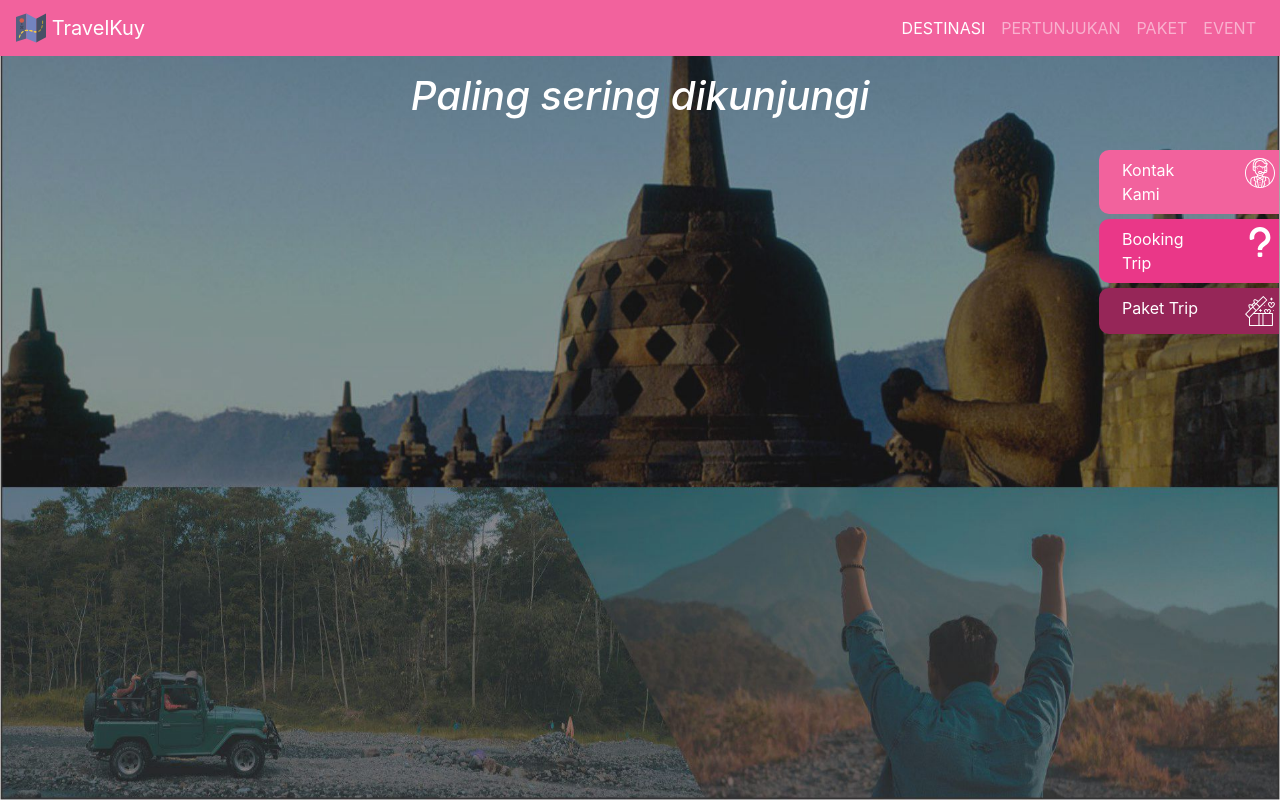
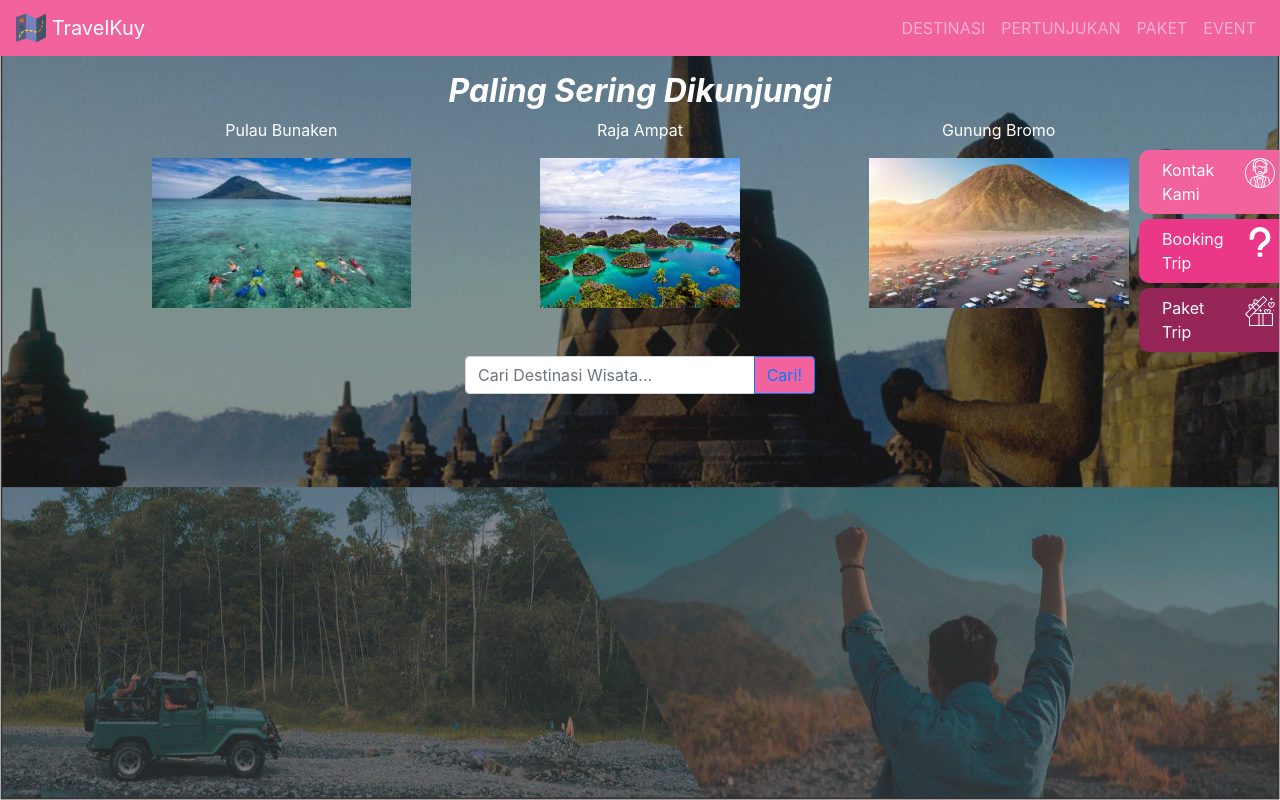
Before and after one commit to AnangM/SIWisata, a PHP site: page / in a window 1280 px wide. Run offline with PHP 8.4, Linux system fonts and the light colour scheme; some libraries are stand-ins or nearby versions.

Commit message:
add destinasi

```diff
--- a/css/main.css
+++ b/css/main.css
@@ -10,6 +10,14 @@
     background-attachment: fixed;
 }
 
+.card {
+    height: 100%;
+}
+
+.card-img-top {
+    max-height: 150px;
+}
+
 .main-secondary-bg {
     background-color: #ea3788;
 }
@@ -19,12 +27,16 @@
 }
 
 .main-right-nav {
-    max-width: 150px;
+    max-width: 110px;
     top: 150px;
     right: 16px;
     position: fixed;
     z-index: 99;
     margin-left: auto;
+}
+
+.main-search {
+    width: 400px !important;
 }
 
 .main-right-content {
@@ -35,6 +47,13 @@
 
 .main-right-content img {
     height: 30px;
+}
+
+.main-display-img {
+    max-height: 150px;
+    width: 100%;
+    overflow: hidden;
+    width: auto;
 }
 
 @media (max-width:768px) {
--- a/index.php
+++ b/index.php
@@ -1,58 +1,33 @@
 <?php require('header.php'); ?>
 <div class="full-height main-bg-image">
-  <!-- Navbar     -->
-  <nav class="navbar sticky-top navbar-expand-md navbar-dark  main-bg" style="margin-bottom:1em;">
+    <?php require('navbar.php'); ?>
 
-    <a class="navbar-brand" href="./">
-      <img height="30px" class="d-inline-block align-top" src="./images/icon/map.svg" alt="">
-      TravelKuy
-    </a>
-    <button class="navbar-toggler" type="button" data-toggle="collapse" data-target="#navbarNav" aria-controls="navbarNav" aria-expanded="false" aria-label="Toggle navigation">
-      <span class="navbar-toggler-icon"></span>
-    </button>
-    <div class="collapse navbar-collapse" id="navbarNav">
-      <ul class="navbar-nav ml-auto">
-        <li class="nav-item active">
-          <a class="nav-link" href="#">DESTINASI<span class="sr-only">(current)</span></a>
-        </li>
-        <li class="nav-item">
-          <a class="nav-link" href="#">PERTUNJUKAN</a>
-        </li>
-        <li class="nav-item">
-          <a class="nav-link" href="#">PAKET</a>
-        </li>
-        <li class="nav-item">
-          <a class="nav-link" href="#">EVENT</a>
-        </li>
-      </ul>
-    </div>
-  </nav>
   <!-- Side Nav -->
   <div class="main-right-nav text-white">
     <!-- Customer Service -->
     <div class="row main-bg main-right-content">
-      <div class="col-md-9">
+      <div class="col-sm-8">
         Kontak Kami
       </div>
-      <div class="col-md-3">
+      <div class="col-sm-3">
         <img src="./images/icon/cs.svg">
       </div>
     </div>
     <!-- Cara booking -->
     <div class="row main-secondary-bg main-right-content">
-      <div class="col-md-9">
+      <div class="col-sm-8">
         Booking Trip
       </div>
-      <div class="col-md-3">
+      <div class="col-sm-3">
         <img src="./images/icon/question.svg">
       </div>
     </div>
     <!-- paket trip -->
     <div class="row main-tritary-bg main-right-content">
-      <div class="col-md-9">
+      <div class="col-sm-8">
         Paket Trip
       </div>
-      <div class="col-md-3">
+      <div class="col-sm-3">
         <img src="./images/icon/gift.svg">
       </div>
       <!-- row -->
@@ -60,20 +35,55 @@
     <!-- main right nav -->
   </div>
 
-  <div class="container-fluid">
+  <div class="container">
 
     <div class="text-center text-white">
-      <h1><i>Paling sering dikunjungi</i></h1>
+      <h2><i><b>Paling Sering Dikunjungi</b></i></h2>
       <!-- text center -->
     </div>
-    <div class="row">
-      <div class="col-md"></div>
-      <div class="col-md"></div>
-      <div class="col-md"></div>
+    <div class="row text-white" style="padding-right:2em;padding-left:2em;">
+      <div class="col-md">
+        <div class="text-center ">
+
+          <p>Pulau Bunaken</p>
+          <img class="main-display-img" src="/images/bunaken.jpeg">
+        </div>
+      </div>
+      <div class="col-md">
+        <div class="text-center">
+
+          <p>Raja Ampat</p>
+          <img class="main-display-img" src="/images/rajaampat.JPG">
+        </div>
+
+      </div>
+      <div class="col-md">
+        <div class="text-center">
+          <p>Gunung Bromo</p>
+          <img class="main-display-img" src="/images/bromo.jpg">
+        </div>
+
+      </div>
+      <!-- row -->
     </div>
+    <div class="row" style="margin-top:3em;">
+      <div class="col-md-4"></div>
+      <div class="col-md-4">
+        <form action="search.php" method="get">
+          <div class="input-group mb3">
+            <input type="text" class="form-control " name="q" id="q" placeholder="Cari Destinasi Wisata...">
+            <div class="input-group-append">
+              <button class="btn btn-outline-primary  main-bg" type="submit">Cari!</button>
+            </div>
+        </form>
+      </div>
 
-    <!-- container-fluid -->
+    </div>
+    <!-- row -->
   </div>
-  <!-- full height -->
+
+  <!-- container-fluid -->
+</div>
+<!-- full height -->
 </div>
 <?php require('footer.php'); ?>
--- /dev/null
+++ b/navbar.php
@@ -0,0 +1,27 @@
+  <!-- Navbar     -->
+  <nav class="navbar sticky-top navbar-expand-md navbar-dark  main-bg" style="margin-bottom:1em;">
+
+    <a class="navbar-brand" href="/">
+      <img height="30px" class="d-inline-block align-top" src="./images/icon/map.svg" alt="">
+      TravelKuy
+    </a>
+    <button class="navbar-toggler" type="button" data-toggle="collapse" data-target="#navbarNav" aria-controls="navbarNav" aria-expanded="false" aria-label="Toggle navigation">
+      <span class="navbar-toggler-icon"></span>
+    </button>
+    <div class="collapse navbar-collapse" id="navbarNav">
+      <ul class="navbar-nav ml-auto">
+        <li class="nav-item ">
+          <a class="nav-link" href="/destinasi.php">DESTINASI</a>
+        </li>
+        <li class="nav-item">
+          <a class="nav-link" href="#">PERTUNJUKAN</a>
+        </li>
+        <li class="nav-item">
+          <a class="nav-link" href="#">PAKET</a>
+        </li>
+        <li class="nav-item">
+          <a class="nav-link" href="#">EVENT</a>
+        </li>
+      </ul>
+    </div>
+  </nav>
```
Also changed, not shown: connect.php (added, +8 -0 lines), destinasi.php (added, +31 -0 lines), images/borobudur.jpg (added), images/borobudurtample.jpg (deleted), images/bromo.jpg (added), images/bunaken.jpeg (added), images/rajaampat.JPG (added).
